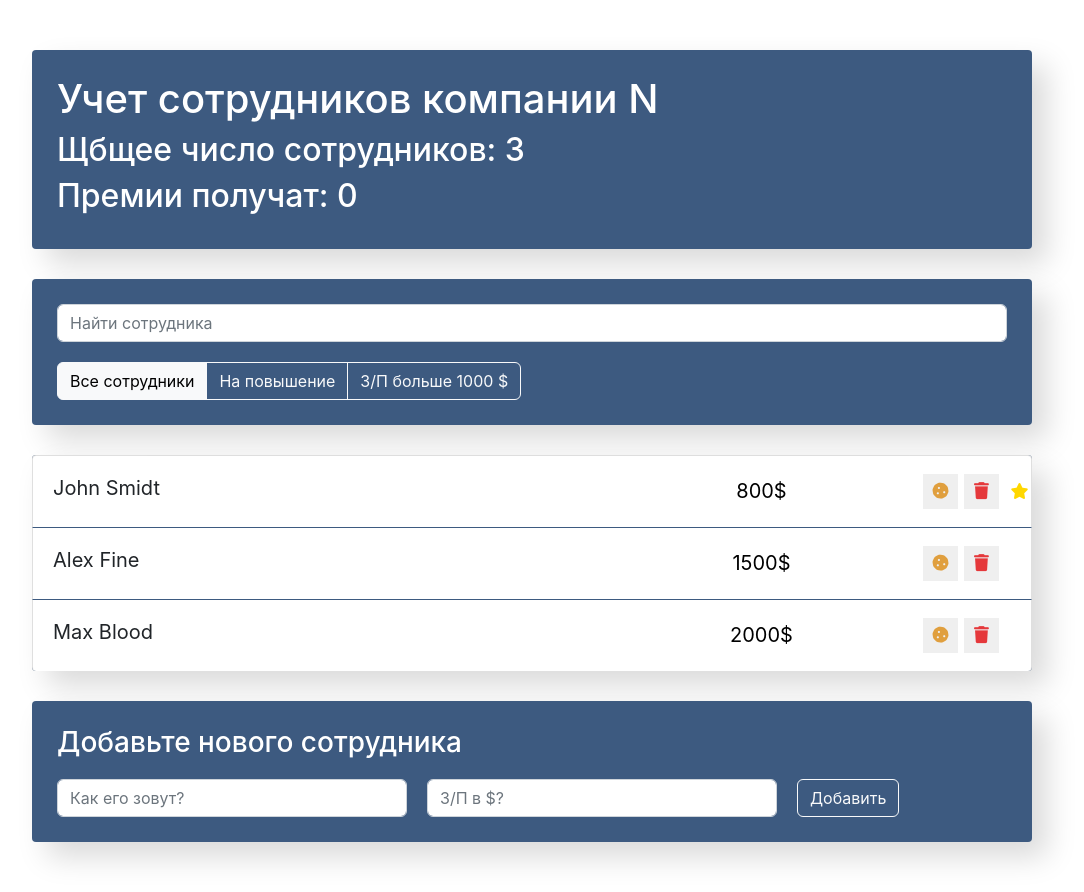
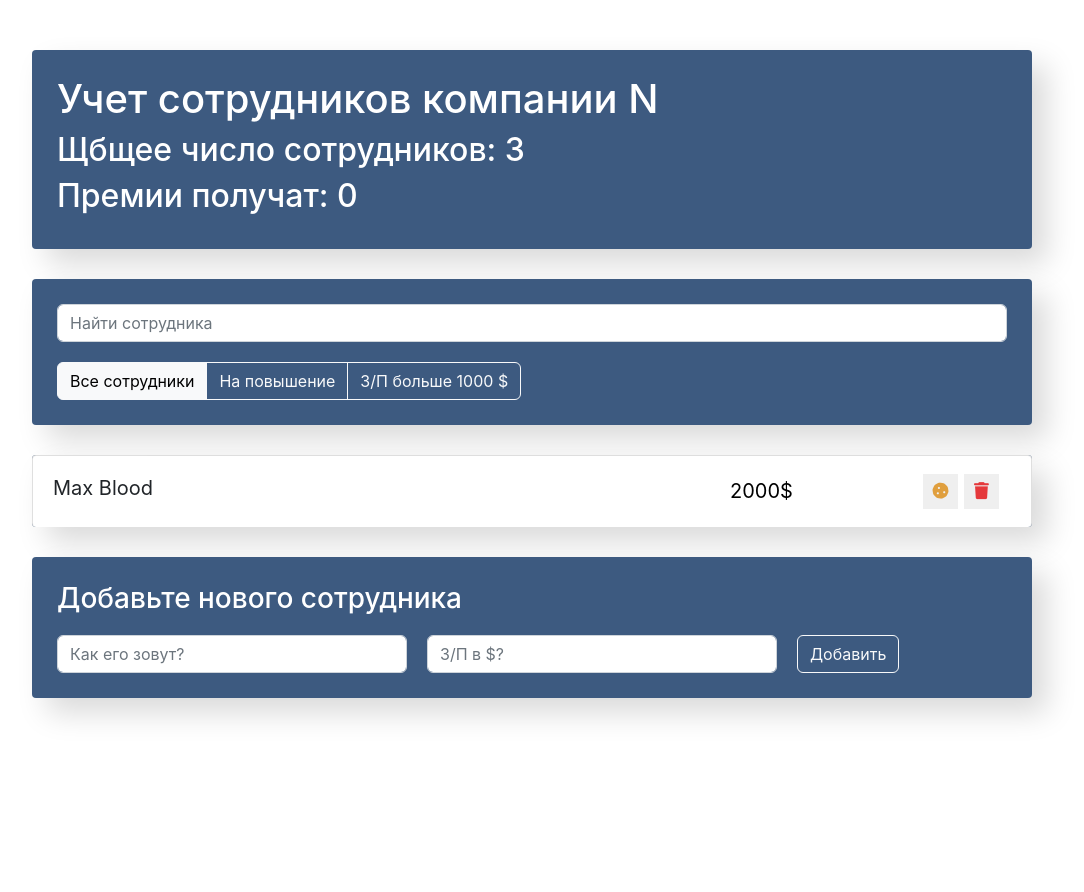
Before and after one commit to Konstantin2014/employees, a React (Create React App) app: page / in a window 1280 px wide. Shown: the whole page, without its empty margins (108-1192 px from the left). After the commit the page ends 800 px from the top, so only its background shows below. Built offline with nearby package versions, Linux system fonts and the light colour scheme.

Commit message:
фильтр сотрудников

```diff
--- a/src/components/app/app.js
+++ b/src/components/app/app.js
@@ -35,6 +35,7 @@ class App extends Component {
           id: 3,
         },
       ],
+      term: "a",
     };
     this.maxid = 4;
   }
@@ -72,9 +73,21 @@ class App extends Component {
     }));
   };
 
+  searchEmp = (items, term) => {
+    if (term.length === 0) {
+      return items;
+    }
+    return items.filter((item) => {
+      return item.name.indexOf(term) > -1;
+    });
+  };
+
   render() {
+    const { data, term } = this.state;
     const employees = this.state.data.length;
     const increased = this.state.data.filter((item) => item.increase).length;
+    const visibleData = this.searchEmp(data, term);
+
     return (
       <div className="app">
         <AppInfo employees={employees} increased={increased} />
@@ -83,7 +96,7 @@ class App extends Component {
           <AppFilter />
         </div>
         <EmploersList
-          data={this.state.data}
+          data={visibleData}
           onDelete={this.deleteItem}
           onToggleProp={this.onToggleProp}
         />
--- a/src/components/search-panel/search-panel.js
+++ b/src/components/search-panel/search-panel.js
@@ -1,6 +1,15 @@
+import { Component } from "react";
 import "./search-panel.css";
 
-const SearchPanel = () => {
+class SearchPanel extends Component {
+  constructor(props) {
+    super(props);
+    this.state = {
+      term: "",
+    };
+  }
+
+  render() {
     return (
       <input
         type="text"
@@ -8,5 +17,6 @@ const SearchPanel = () => {
         placeholder="Найти сотрудника"
       />
     );
-};
+  }
+}
 export default SearchPanel;
```
Lines whose indentation alone changed are shown as unchanged.
